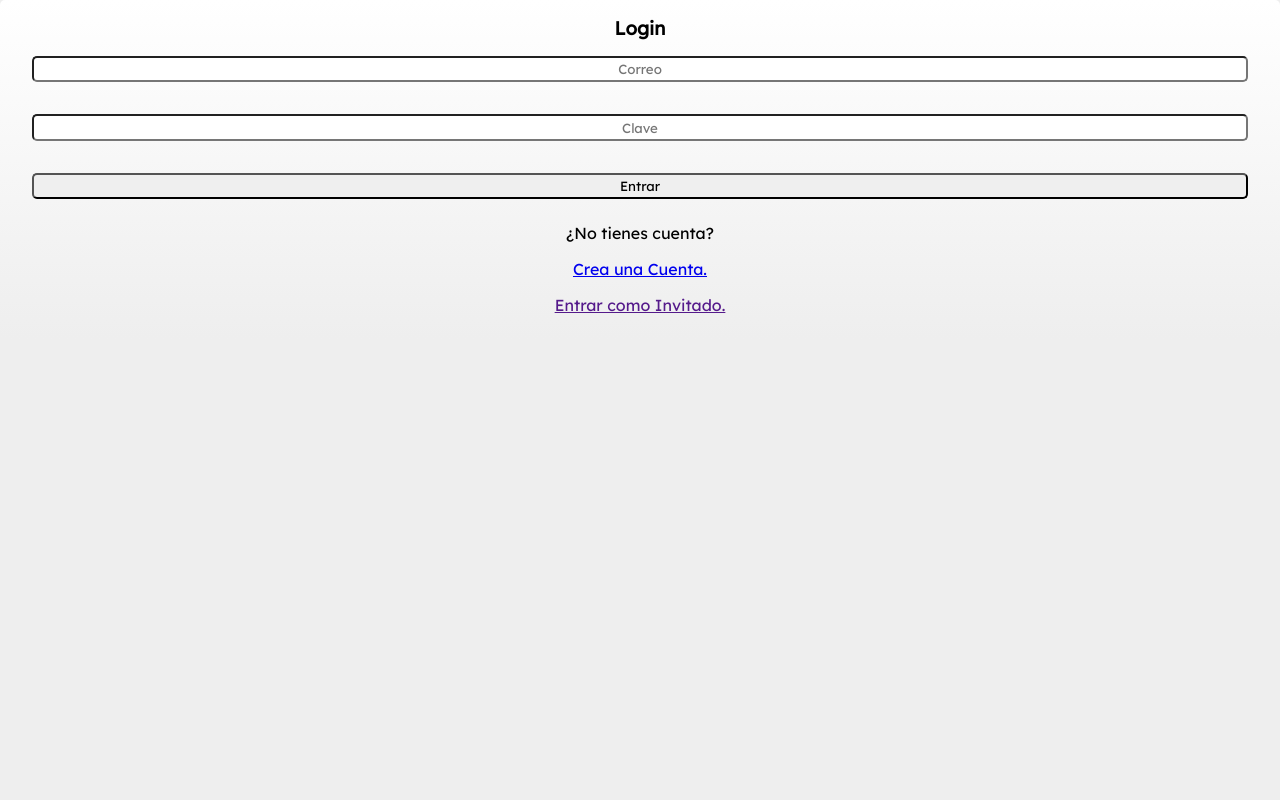
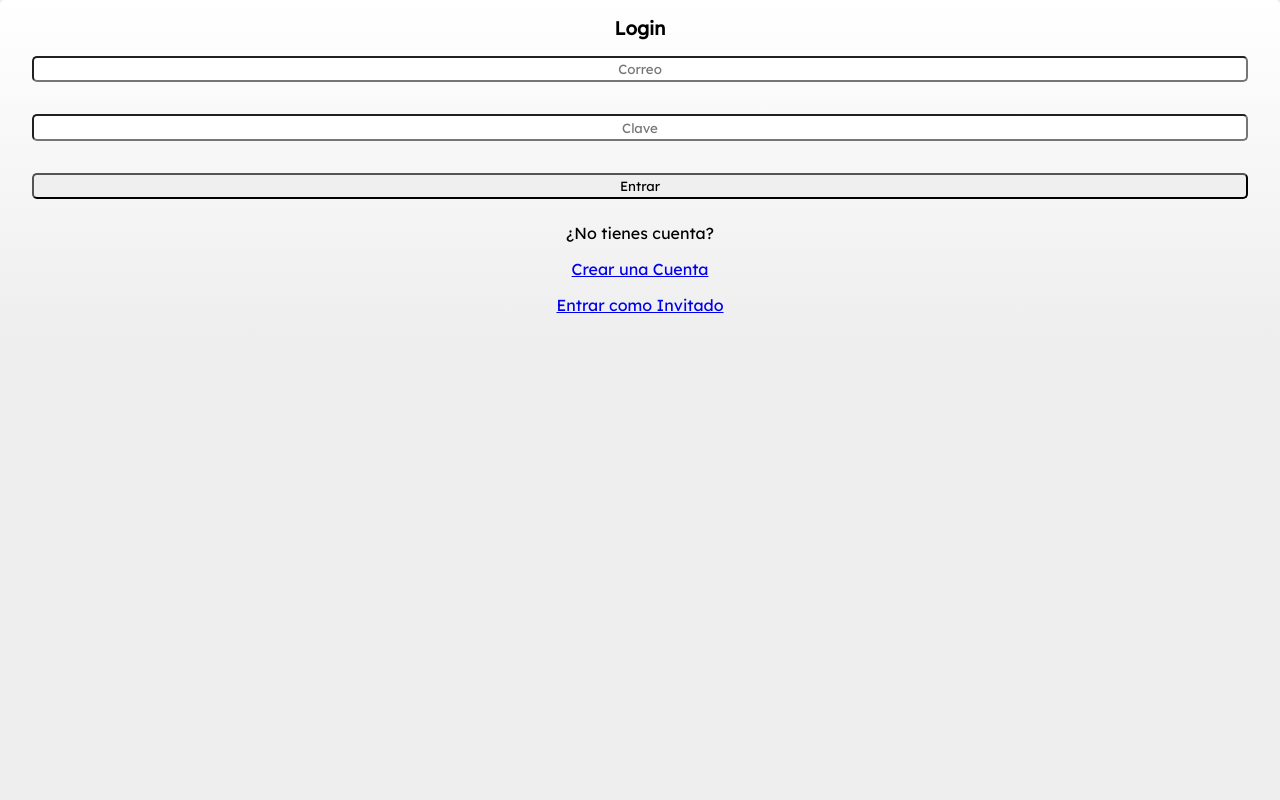
Before and after one commit to soynoov/project-kb, a PHP site: page / in a window 1280 px wide. Run offline with PHP 8.4, Linux system fonts and the light colour scheme.

Commit message:
Update Comments

```diff
--- a/index.php
+++ b/index.php
@@ -57,25 +57,28 @@ try {
     <title>| Kebab</title>
 </head>
 
-<body>
+<body class="login">
+
     <?php
-        if(isset($_GET["check"])){
-            echo "<p>Te has registrado con éxito.</p>";
-        }
+    if (isset($_GET["check"])) {
+        echo "<p id='check'>Te has registrado con éxito.</p>";
+    }
     ?>
+
     <form action="" method="post">
+
         <h3>Login</h3>
         <input type="text" name="correo" placeholder="Correo" value="">
         <!-- Estoy intentando que se mantenga el correo aunque la contraseña esté mal, pero tengo que seguir trabajando en ello -->
         <input type="password" name="clave" placeholder="Clave">
         <input type="submit" value="Entrar">
-        <p>¿No tienes cuenta? </p>
-        <a href="./pages/register.php">Crea una Cuenta.</a>
-        <a href="">Entrar como Invitado.</a>
 
-
+        <p>¿No tienes cuenta?</p>
+        <a href="./pages/register.php">Crear una Cuenta</a>
+        <a href="/pages/menu.php">Entrar como Invitado</a>
 
     </form>
+
 </body>
 
 </html>
```
Also changed, not shown: pages/menu.html (+12 -0 lines).
